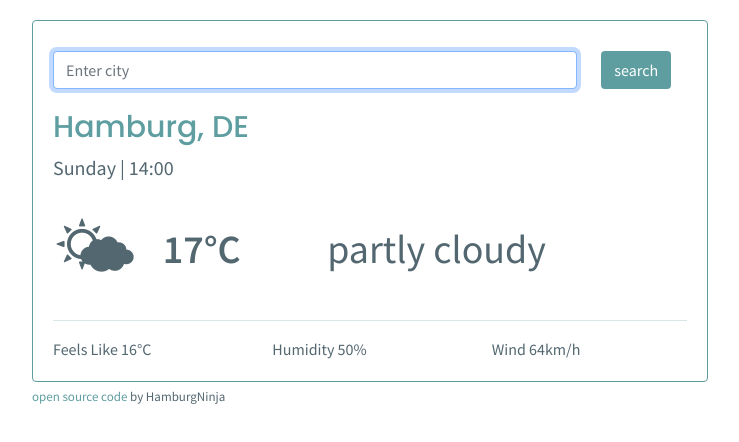
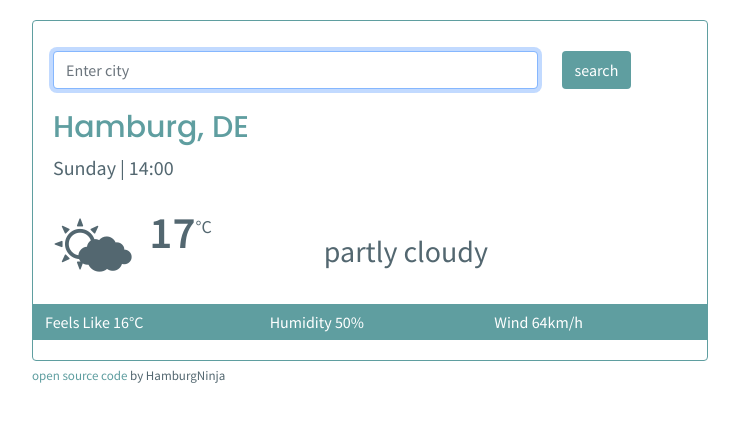
Before and after one commit to HamburgNinja/react-weather-application, a React (Create React App) app: page / in a window 1280 px wide. Shown: the top 442 px of the page, without its empty margins (270-1009 px from the left). Built offline with nearby package versions, Linux system fonts and the light colour scheme; the HTML template or start-up script is replaced by a standard one.

Commit message:
CSS: optimized styling

```diff
--- a/src/Weather.css
+++ b/src/Weather.css
@@ -1,19 +1,19 @@
 .Weather {
   border: 1px solid #5f9ea0;
   border-radius: 4px;
-  padding: 30px 20px 20px;
+  padding: 30px 0px 20px;
   margin: 20px 0 5px 0;
 }
 
 .Weather h1 {
   font-family: "Poppins", sans-serif;
   font-size: 30px;
-  padding: 20px 0 0;
+  padding: 20px 20px 0;
   color: #5f9ea0;
 }
 
-.Weather hr {
-  color: #5f9ea0;
+.Weather form {
+  padding-left: 20px;
 }
 
 .Weather .submit-btn {
@@ -22,21 +22,36 @@
 }
 
 .Weather .current-date {
+  padding-left: 20px;
   font-size: 20px;
 }
 
-.current-weather-icon {
+.Weather .current-weather-icon {
+  padding-left: 30px;
   font-size: 70px;
 }
 
 .Weather .current-temp {
-  font-size: 40px;
+  font-size: 45px;
   font-weight: 600;
   margin-top: 20px;
 }
 
+.Weather .unit {
+  top: -15px;
+  position: relative;
+  font-size: 18px;
+}
+
 .Weather .current-weather-description {
-  font-size: 40px;
-  font-weight: 500;
-  margin-top: 20px;
+  font-size: 30px;
+  font-weight: 400;
+  margin-top: 30px;
 }
+
+.Weather .weather-details {
+  margin: 0 auto;
+  padding: 6px 0;
+  color: #fff;
+  background: #5f9ea0;
+}
--- a/src/Weather.js
+++ b/src/Weather.js
@@ -6,7 +6,7 @@ export default function Weather() {
     <div className="Weather">
       <form>
         <div className="row">
-          <div className="col-10">
+          <div className="col-9">
             <input
               type="search"
               placeholder="Enter city"
@@ -14,7 +14,7 @@ export default function Weather() {
               autoFocus="on"
             />
           </div>
-          <div className="col-2">
+          <div className="col-3">
             <input type="submit" value="search" className="btn submit-btn" />
           </div>
         </div>
@@ -23,11 +23,13 @@ export default function Weather() {
       <p className="current-date">Sunday | 14:00</p>
       <div className="row">
         <div className="col-2 current-weather-icon">🌤</div>
-        <div className="col-3 current-temp">17°C</div>
+        <div className="col-3">
+          <span className="current-temp">17</span>
+          <span className="unit">°C</span>
+        </div>
         <div className="col-7 current-weather-description">partly cloudy</div>
       </div>
-      <hr />
-      <div className="row">
+      <div className="row weather-details">
         <div className="col-4">Feels Like 16°C</div>
         <div className="col-4">Humidity 50%</div>
         <div className="col-4">Wind 64km/h</div>
```
